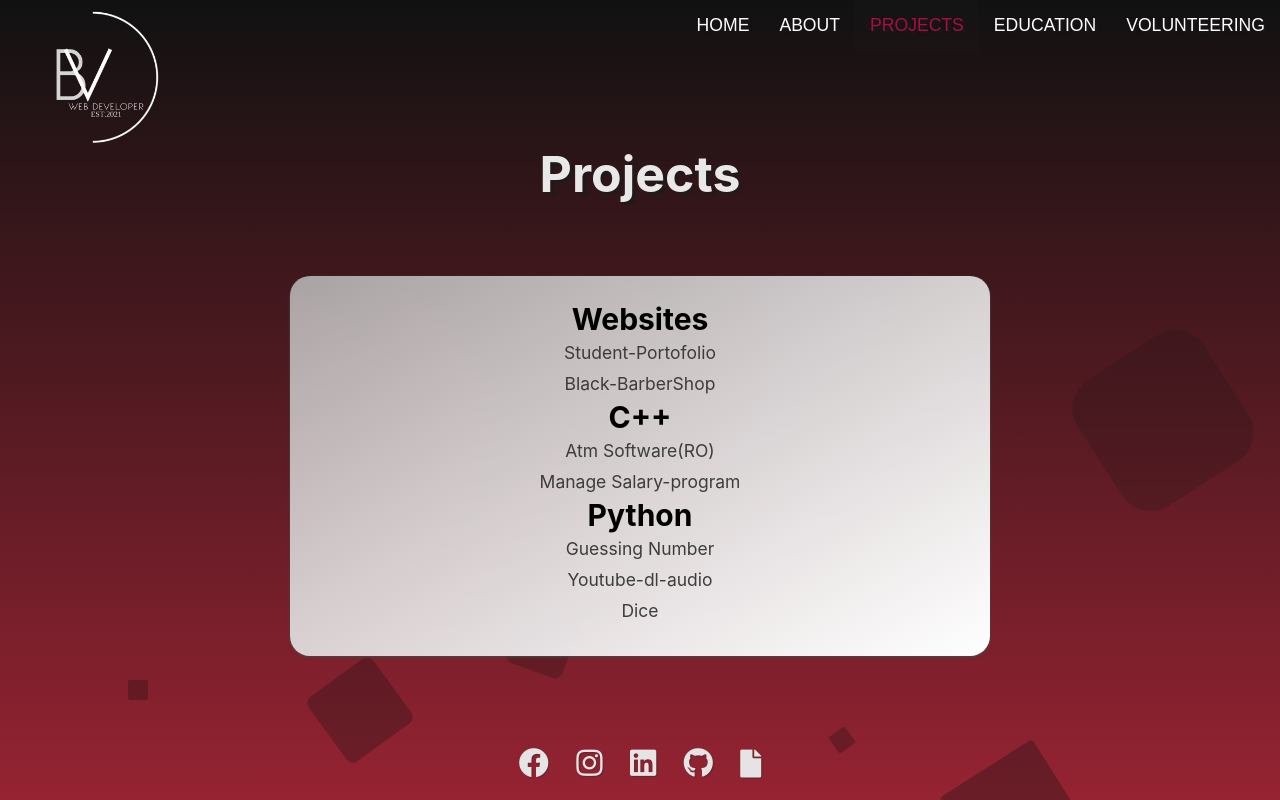
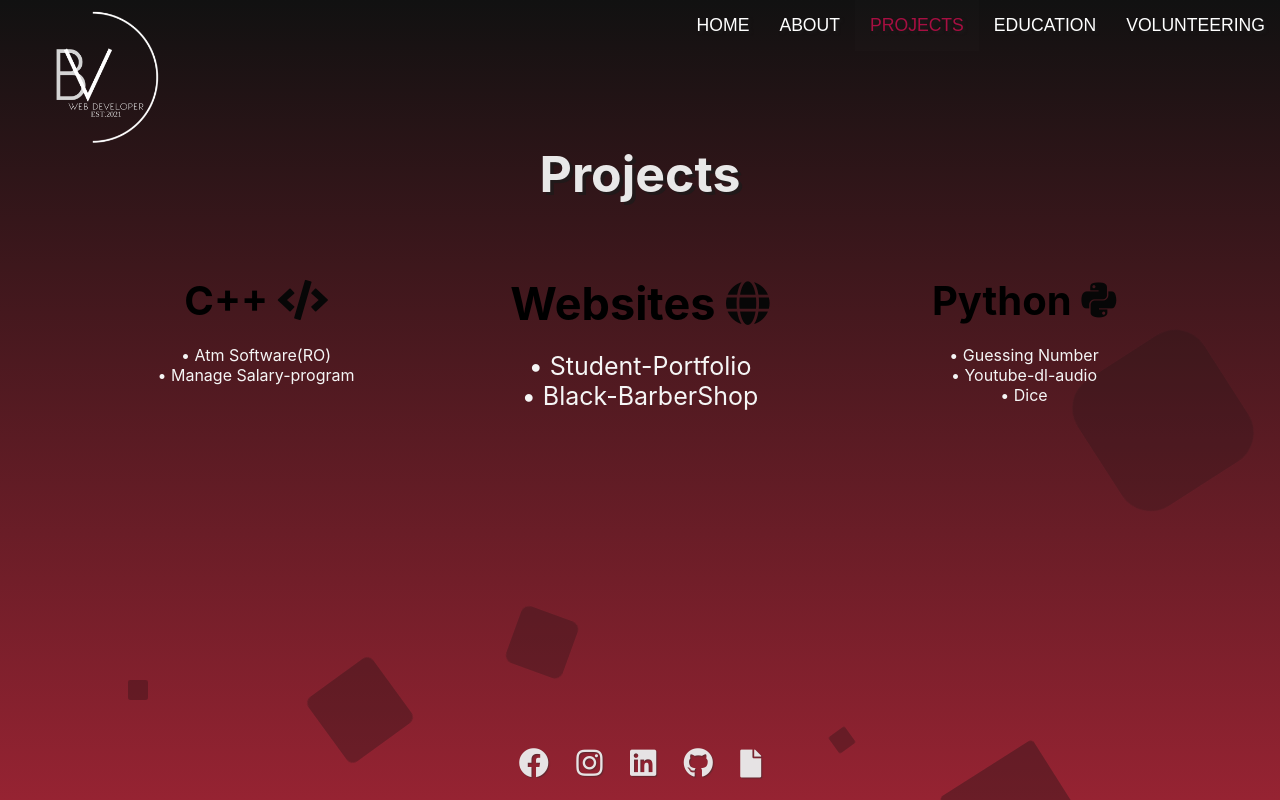
Before and after one commit to vlaadbf/B.Vlad, a plain HTML site: page projects.html in a window 1280 px wide. Drawn offline with Linux system fonts and the light colour scheme.

Commit message:
last one

```diff
--- a/projects.html
+++ b/projects.html
@@ -34,81 +34,89 @@
       <h1>
         Projects
        </h1>
-   <div class="cutie-mare">
+      <div class="parent-project">
+        <div id="child-left-project">
           <h2>
-    Websites
+            C++ <i class="fas fa-code"></i>
+          </h2>
+          <a href="Proiect ATM Software.pdf">
+            • Atm Software(RO)
+          </a>
+          <br>
+          <a href="gestionare.cpp">
+            • Manage Salary-program
+          </a>
+        </div>
+
+        <div id="child-mid-project">
+          <h2>
+            Websites <i class="fas fa-globe"></i>
          </h2>
          <a href="https://vlaadbf.github.io/Minerva-Cioiu/">
-  Student-Portofolio
+          • Student-Portfolio
         </a>
         <br>
          <a href="https://vlaadbf.github.io/Black-BarberShop/">
-  Black-BarberShop
+          • Black-BarberShop
         </a>
+        </div>
+        <div id="child-right-project">
           <h2>
-  C++
+             Python  <i class="fab fa-python"></i>
           </h2>
-<a href="Proiect ATM Software.pdf">
-Atm Software(RO)
-</a>
-<br>
-<a href="gestionare.cpp">
-  Manage Salary-program
-</a>
-<h2>
-  Python
-</h2>
+
+
           <a href="guessing.py">
-Guessing Number
+            • Guessing Number
           </a>
           <br>
           <a href="youtube.py">
-Youtube-dl-audio
+            • Youtube-dl-audio
           </a>
           <br>
           <a href="dice.py">
-Dice
+            • Dice
           </a>
-
+        </div>
       </div>
          <div class="cutie1">
               <h2>
-         Websites
+            Websites <i class="fas fa-globe"></i>
          </h2>
          <a href="https://vlaadbf.github.io/Minerva-Cioiu/">
-       Student-Portfolio
+          • Student-Portfolio
        </a>
           <br>
          <a href="https://vlaadbf.github.io/Black-BarberShop/">
-        Black-BarberShop
+          • Black-BarberShop
        </a>
        </div>
        <div class="cutie2">
          <h2>
-          C++
+             C++ <i class="fas fa-code"></i>
          </h2>
          <a href="Proiect ATM Software.pdf">
-        Atm Software(RO)
+          • Atm Software(RO)
        </a><br>
        <a href="gestionare.cpp">
-      Manage Salary-program
+        • Manage Salary-program
      </a>
 
        </div>
        <div class="cutie2">
          <h2>
-          Python
+             Python <i class="fab fa-python"></i>
          </h2>
          <a href="guessing.py">
-        Guessing Number
+          • Guessing Number
        </a>
        <br>
        <a href="youtube.py">
-      Youtube-dl-audio
+        • Youtube-dl-audio
      </a>
      <br>
      <a href="dice.py">
-    Dice
+      • Dice
    </a>
 
        </div>
@@ -158,11 +166,11 @@ Dice
       <a href="CV-2021-Bulău-Vlad.pdf" class="fa fa-file"></a>
   </span>
   </div>
+
+
+
+</body>
 <script src="app.js"></script>
 
 
-</body>
-
-
-
 </html>
--- a/style.css
+++ b/style.css
@@ -247,6 +247,9 @@ nav .logo {
   }
 }
 @media(max-width: 800px){
+  .parent-project{
+    display: none;
+  }
   nav{
     background: none;
   }
@@ -776,3 +779,75 @@ color: rgba(116, 116, 116, 0.877);
 text-shadow: none;
 font-weight: 500;
 }
+/*project-parent*/
+#child-left-project {
+  float:left;
+
+  width:25%;
+  height:280px;
+  border-radius: 2rem;
+  text-align: center;
+
+}
+#child-left-project a,#child-right-project a{
+  text-decoration: none;
+  color: whitesmoke;
+}
+#child-mid-project a{
+  text-decoration: none;
+  color: whitesmoke;
+  font-size: 25px;
+  text-align: justify;
+
+}
+#child-mid-project a:hover,#child-left-project a:hover,#child-right-project a:hover{
+color: rgb(175, 175, 175);
+transition: all ease-in-out 0.2s;
+}
+#child-mid-project h2{
+  text-decoration: none;
+  color: rgb(0, 0, 0);
+  font-size: 45px;
+  margin-bottom: 20px;
+
+
+}
+#child-left-project h2,#child-right-project h2{
+  text-decoration: none;
+  color: rgb(0, 0, 0);
+  font-size: 40px;
+  margin-bottom: 20px;
+  text-align: center;
+}
+
+#child-mid-project{
+  float:left;
+
+  border-radius: 2rem;
+  width:50%;
+  height:280px;
+  text-align: center;
+
+
+}
+#child-right-project{
+  float:right;
+
+  border-radius: 2rem;
+  width:25%;
+  height:280px;
+  text-align: center;
+
+}
+.fa-python {color: rgb(7, 7, 7);}
+.fa-globe {color: rgb(7, 7, 7);}
+.fa-code {color: rgb(7, 7, 7);}
+.fa-university {color: rgb(7, 7, 7);}
+.fa-bell {color: rgb(7, 7, 7);}
+.fa-hands-helping {color: rgb(7, 7, 7);}
+.fa-user{color: rgb(245, 245, 245);}
+.fa-lightbulb{color: rgb(245, 245, 245);}
+.fa-hand-holding-heart{color: rgb(245, 245, 245);}
+.fa-file{color: rgb(245, 245, 245);}
+.fa-mobile-alt{color: rgb(245, 245, 245);}
+.fa-graduation-cap{color: rgb(245, 245, 245);}
```
Also changed, not shown: about.html (+2 -2 lines), education.html (+4 -4 lines), index.html (+11 -13 lines), volunteering.html (+2 -2 lines). Lines whose indentation alone changed are shown as unchanged.
